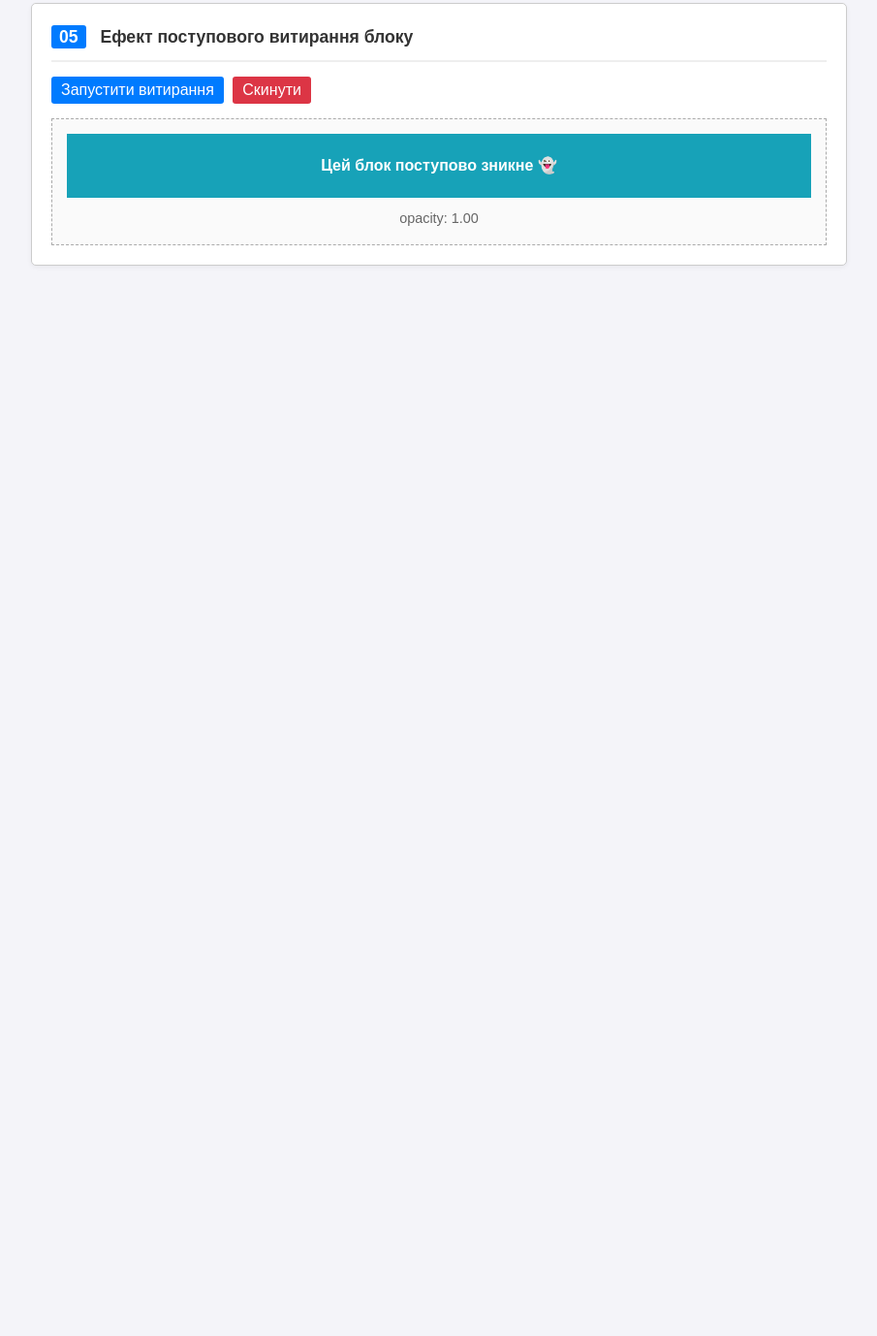
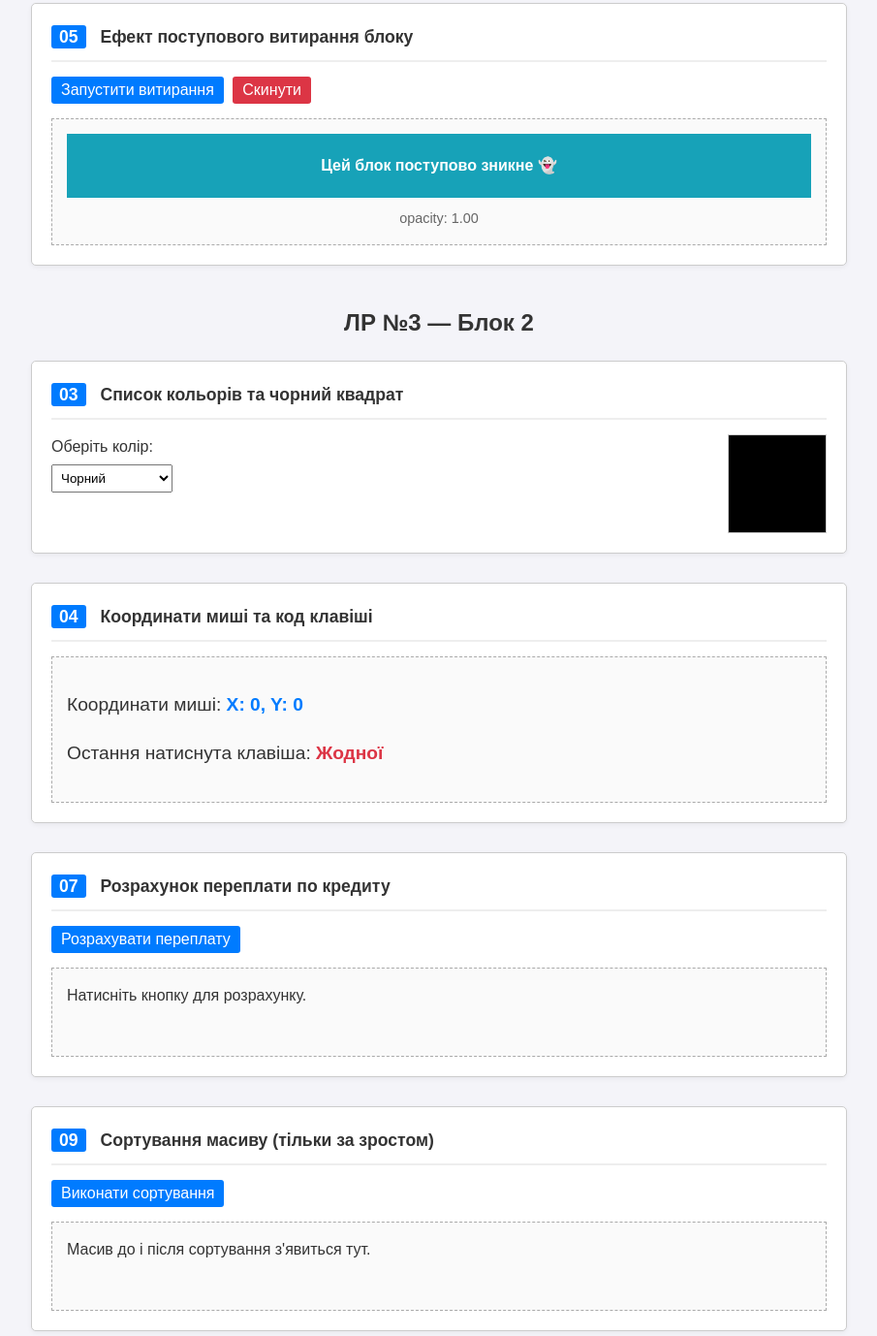
Before and after one commit to mA1nBTW/f1universe_lb2, a plain HTML site: page extra_lb3.html in a window 1280 px wide. Shown: the part 1419-2797 px from the top of the page at 97% size, without its empty margins (187-1092 px from the left). Before the commit the page ends 1751 px from the top, so only its background shows below. Drawn offline with Linux system fonts and the light colour scheme.

Commit message:
Block 2 solved

```diff
--- a/extra_lb3.html
+++ b/extra_lb3.html
@@ -20,7 +20,7 @@
 
   <div class="controls">
     <label>Текст:</label>
-    <input type="text" id="t1-text" value="Привіт, світ!">
+    <input type="text" id="t1-text" value="Hello, World!">
     <label>Розмір (px):</label>
     <input type="number" id="t1-size" value="24" min="8" max="80" style="width:90px">
     <button onclick="showText()">Показати</button>
@@ -231,5 +231,162 @@
   }
 </script>
 
+<h2 style="text-align: center; margin-top: 40px;">ЛР №3 — Блок 2</h2>
+
+<!-- Блок 2 завдання 1 -->
+<div class="task">
+  <div class="task-header">
+    <span class="task-num">03</span>
+    <span class="task-title">Список кольорів та чорний квадрат</span>
+  </div>
+
+  <div style="display: flex; justify-content: space-between; align-items: flex-start;">
+
+    <div>
+      <label>Оберіть колір:</label><br>
+      <select id="color-select" onchange="changeSquareColor()" style="padding: 5px; margin-top: 5px;">
+        <option value="black">Чорний</option>
+        <option value="red">Червоний</option>
+        <option value="green">Зелений</option>
+        <option value="blue">Синій</option>
+        <option value="orange">Помаранчевий</option>
+      </select>
+    </div>
+
+    <div id="color-square" style="width: 100px; height: 100px; background-color: black; border: 1px solid #ccc;"></div>
+
+  </div>
+</div>
+
+<script>
+  function changeSquareColor() {
+    var select = document.getElementById('color-select');
+    var square = document.getElementById('color-square');
+    square.style.backgroundColor = select.value;
+  }
+</script>
+
+<!-- Блок 2 завдання 2 -->
+<div class="task">
+  <div class="task-header">
+    <span class="task-num">04</span>
+    <span class="task-title">Координати миші та код клавіші</span>
+  </div>
+
+  <div class="demo-area" style="font-size: 1.2rem;">
+    <p>Координати миші: <span id="mouse-output" style="color: #007bff; font-weight: bold;">X: 0, Y: 0</span></p>
+    <p>Остання натиснута клавіша: <span id="key-output" style="color: #dc3545; font-weight: bold;">Жодної</span></p>
+  </div>
+</div>
+
+<script>
+  document.addEventListener('mousemove', function(event) {
+    var output = document.getElementById('mouse-output');
+    output.textContent = 'X: ' + event.clientX + ', Y: ' + event.clientY;
+  });
+
+  document.addEventListener('keydown', function(event) {
+    var output = document.getElementById('key-output');
+    if (event.keyCode == 32) output.textContent = 'Space (код: ' + event.keyCode + ')';
+    else output.textContent = event.key + ' (код: ' + event.keyCode + ')';
+  });
+</script>
+
+<!-- Блок 2 завдання 3 -->
+<div class="task">
+  <div class="task-header">
+    <span class="task-num">07</span>
+    <span class="task-title">Розрахунок переплати по кредиту</span>
+  </div>
+
+  <div class="controls">
+    <button onclick="calculateMortgage()">Розрахувати переплату</button>
+  </div>
+
+  <div class="demo-area" id="mortgage-output">
+    Натисніть кнопку для розрахунку.
+  </div>
+</div>
+
+<script>
+  function calculateMortgage() {
+    var S = 1000000;
+    var p = 10;
+    var years = 5;
+
+    var r = (p / 100) / 12;
+    var n = years * 12;
+
+    var koef = Math.pow(1 + r, n);
+    var monthPay = S * (r * koef) / (koef - 1);
+
+    var totalPaid = monthPay * n;
+    var perepl = totalPaid - S;
+
+    var output = document.getElementById('mortgage-output');
+    output.innerHTML =
+      "Тіло кредиту: " + S + " грн<br>" +
+      "Щомісячний платіж: " + monthPay.toFixed(2) + " грн<br>" +
+      "<strong>Переплата: " + perepl.toFixed(2) + " грн</strong>";
+  }
+</script>
+
+<!-- Блок 2 завдання 4 -->
+<div class="task">
+  <div class="task-header">
+    <span class="task-num">09</span>
+    <span class="task-title">Сортування масиву (тільки за зростом)</span>
+  </div>
+
+  <div class="controls">
+    <button onclick="runSorting()">Виконати сортування</button>
+  </div>
+
+  <div class="demo-area" id="sort-output">
+    Масив до і після сортування з'явиться тут.
+  </div>
+</div>
+
+<script>
+  var people = [
+    { name: "Max", height: 183 },
+    { name: "Charles", height: 178 },
+    { name: "Lando", height: 150 },
+    { name: "Ayrton", height: 182 }
+  ];
+
+  function sortByName(arr) {
+    return arr.sort(function(a, b) {
+      if (a.name > b.name) return 1;
+      if (a.name < b.name) return -1;
+      return 0;
+    });
+  }
+
+  function sortByHeight(arr) {
+    return arr.sort(function(a, b) {
+      return b.height - a.height;
+    });
+  }
+
+  function runSorting() {
+    var output = document.getElementById('sort-output');
+
+    var textOriginal = "<strong>До сортування:</strong><br>";
+    for(var i = 0; i < people.length; i++) {
+      textOriginal += people[i].name + " (" + people[i].height + " см)<br>";
+    }
+
+    var sortedPeople = sortByHeight(people);
+
+    var textSorted = "<br><strong>Після сортування за зростом (за спаданням):</strong><br>";
+    for(var j = 0; j < sortedPeople.length; j++) {
+      textSorted += sortedPeople[j].name + " (" + sortedPeople[j].height + " см)<br>";
+    }
+
+    output.innerHTML = textOriginal + textSorted;
+  }
+</script>
+
 </body>
 </html>
```
